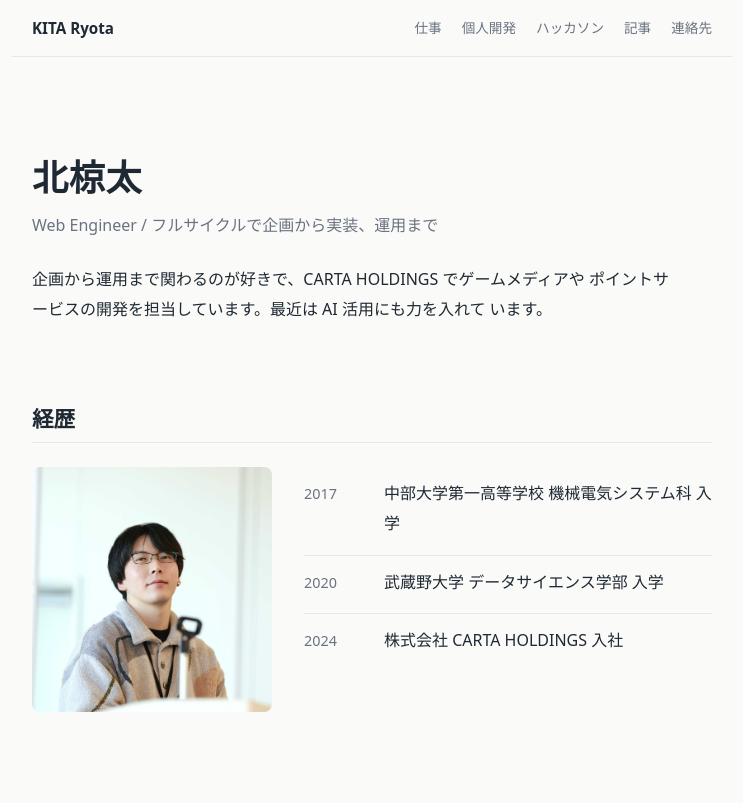
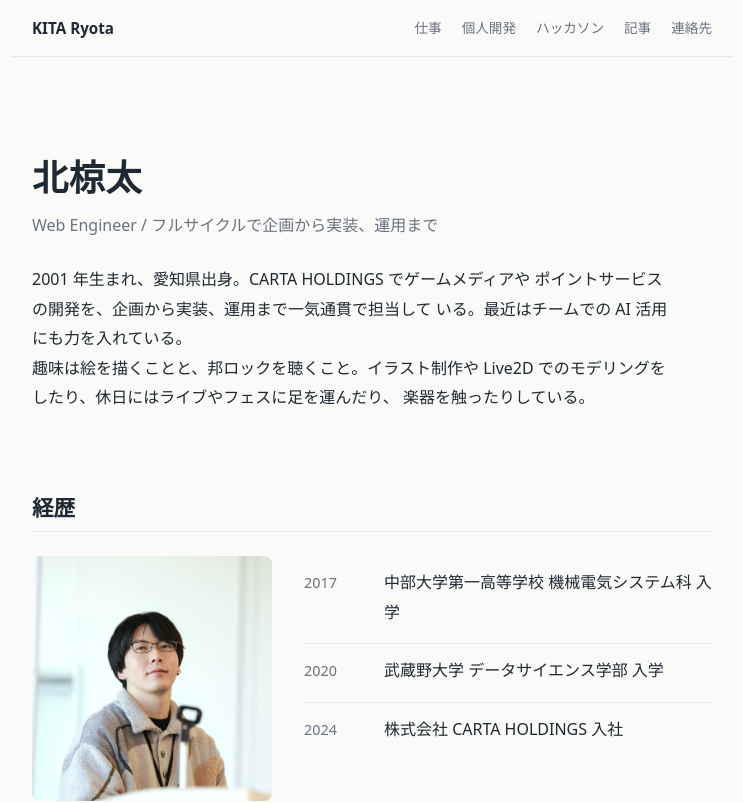
Before and after one commit to KITA-DS12/kitaPortfolio, a Nuxt app: page / in a window 1280 px wide. Shown: the top 803 px of the page, without its empty margins (268-1011 px from the left). Built offline with nearby package versions, Linux system fonts and the light colour scheme.

Commit message:
feat: Hero に生年・出身・趣味の情報を追加
「2001 年生まれ、愛知県出身」を冒頭に。趣味の絵 (イラスト・Live2D) と
邦ロック (ライブ・フェス・楽器) を 2 段落目に分けて記述。

```diff
--- a/components/Hero.vue
+++ b/components/Hero.vue
@@ -6,9 +6,14 @@
         Web Engineer / フルサイクルで企画から実装、運用まで
       </p>
       <p class="intro">
-        企画から運用まで関わるのが好きで、CARTA HOLDINGS でゲームメディアや
-        ポイントサービスの開発を担当しています。最近は AI 活用にも力を入れて
-        います。
+        2001 年生まれ、愛知県出身。CARTA HOLDINGS でゲームメディアや
+        ポイントサービスの開発を、企画から実装、運用まで一気通貫で担当して
+        いる。最近はチームでの AI 活用にも力を入れている。
+      </p>
+      <p class="intro">
+        趣味は絵を描くことと、邦ロックを聴くこと。イラスト制作や Live2D
+        でのモデリングをしたり、休日にはライブやフェスに足を運んだり、
+        楽器を触ったりしている。
       </p>
     </div>
   </section>
```
